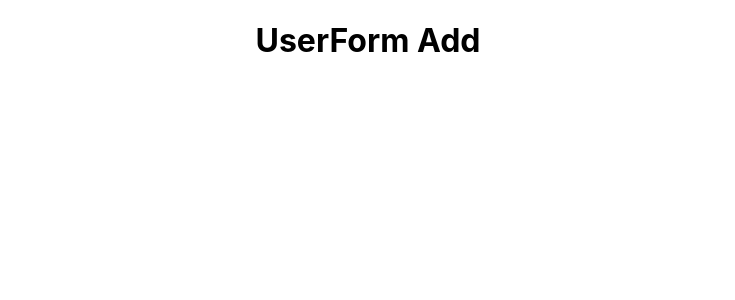
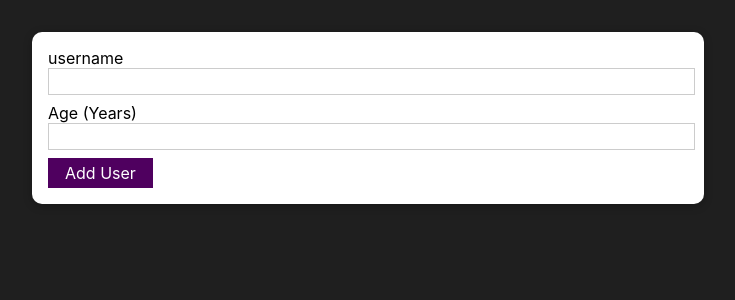
Before and after one commit to mohsanfarid/userForm, a React (Create React App) app: page / in a window 1280 px wide. Shown: the top 300 px of the page, without its empty margins (272-1007 px from the left). Built offline with nearby package versions, Linux system fonts and the light colour scheme.

Commit message:
Not needed

```diff
--- a/src/App.css
+++ /dev/null
@@ -1,38 +0,0 @@
-.App {
-  text-align: center;
-}
-
-.App-logo {
-  height: 40vmin;
-  pointer-events: none;
-}
-
-@media (prefers-reduced-motion: no-preference) {
-  .App-logo {
-    animation: App-logo-spin infinite 20s linear;
-  }
-}
-
-.App-header {
-  background-color: #282c34;
-  min-height: 100vh;
-  display: flex;
-  flex-direction: column;
-  align-items: center;
-  justify-content: center;
-  font-size: calc(10px + 2vmin);
-  color: white;
-}
-
-.App-link {
-  color: #61dafb;
-}
-
-@keyframes App-logo-spin {
-  from {
-    transform: rotate(0deg);
-  }
-  to {
-    transform: rotate(360deg);
-  }
-}
--- a/src/App.js
+++ b/src/App.js
@@ -1,10 +1,10 @@
 import logo from './logo.svg';
-import './App.css';
+import AddUser from './Components/Users/AddUser';
 
 function App() {
   return (
-    <div className="App">
-      <h1>UserForm Add</h1>
+    <div className="">
+      <AddUser />
     </div>
   );
 }
--- /dev/null
+++ b/src/Components/UI/Button.js
@@ -0,0 +1,17 @@
+import React from "react";
+
+import classes from "./Button.module.css";
+
+const Button = (props) => {
+  return (
+    <button
+      className={classes.button}
+      type={props.type || "button"}
+      onClick={props.onClick}
+    >
+        {props.children}
+    </button>
+  );
+};
+
+export default Button;
--- /dev/null
+++ b/src/Components/UI/Button.module.css
@@ -0,0 +1,18 @@
+.button {
+    font: inherit;
+    border: 1px solid #4f005f;
+    background: #4f005f;
+    color: white;
+    padding: 0.25rem 1rem;
+    cursor: pointer;
+  }
+
+  .button:hover,
+  .button:active {
+    background: #741188;
+    border-color: #741188;
+  }
+
+  .button:focus {
+    outline: none;
+  }
--- /dev/null
+++ b/src/Components/UI/Card.js
@@ -0,0 +1,8 @@
+import React from "react";
+import styles from './Card.module.css'
+
+const Card = (props) => {
+    return <div className={`${styles.card} ${props.className}`}>{props.children}</div>
+};
+
+export default Card;
--- /dev/null
+++ b/src/Components/UI/Card.module.css
@@ -0,0 +1,5 @@
+.card {
+  background: white;
+  box-shadow: 0 2px 8px rgba(0, 0, 0, 0.26);
+  border-radius: 10px;
+}
--- /dev/null
+++ b/src/Components/Users/AddUser.js
@@ -0,0 +1,24 @@
+import React from "react";
+import Card from '../UI/Card';
+import classes from './AddUser.module.css'
+import Button from "../UI/Button";
+
+const AddUser = props => {
+    const AddUserHandler = (event) => {
+        event.preventDefault();
+    }
+    return (
+    <Card className={classes.input}>
+    <form onSubmit={AddUserHandler}>
+        <lablel htmlFor="username">username</lablel>
+        <input id="username" type="text"/>
+
+        <lablel htmlFor="age">Age (Years)</lablel>
+        <input id="age" type="number"/>
+        <Button type="submit">Add User</Button>
+    </form>
+    </Card>
+    )
+};
+
+export default AddUser;
--- /dev/null
+++ b/src/Components/Users/AddUser.module.css
@@ -0,0 +1,26 @@
+.input {
+    margin: 2rem auto;
+    padding: 1rem;
+    width: 90%;
+    max-width: 40rem;
+  }
+
+  .input label {
+    display: block;
+    font-weight: bold;
+    margin-bottom: 0.5rem;
+  }
+
+  .input input {
+    font: inherit;
+    display: block;
+    width: 100%;
+    border: 1px solid #ccc;
+    padding: 0.15rem;
+    margin-bottom: 0.5rem;
+  }
+
+  .input input:focus {
+    outline: none;
+    border-color: #4f005f;
+  }
--- a/src/index.css
+++ b/src/index.css
@@ -11,3 +11,12 @@ code {
   font-family: source-code-pro, Menlo, Monaco, Consolas, 'Courier New',
     monospace;
 }
+
+html{
+  font-family: sans-serif;
+  background: #1f1f1f;
+
+}
+body{
+  margin: 0;
+}
```
